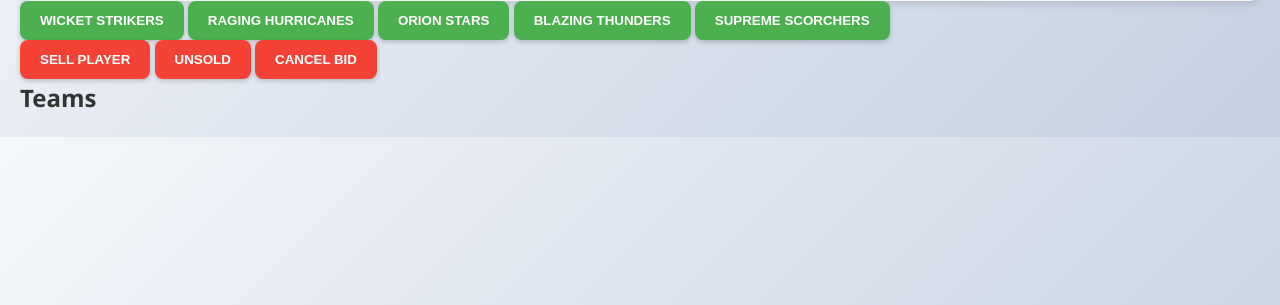
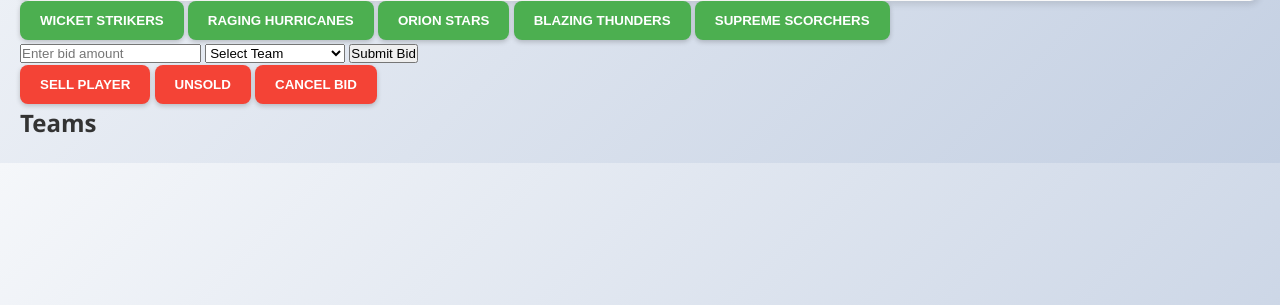
Before and after one commit to rajdshah/Cricket_Auction, a Flask app: template templates/auction.html in a window 1280 px wide. Shown: the part 318-623 px from the top of the page. Run offline with Flask 3, Linux system fonts and the light colour scheme; the template is opened without the code that fills it, so the values that code supplies are empty.

Commit message:
Update auction.html

```diff
--- a/templates/auction.html
+++ b/templates/auction.html
@@ -48,6 +48,20 @@
             <button class="team-button" data-team="Blazing Thunders">Blazing Thunders</button>
             <button class="team-button" data-team="Supreme Scorchers"> Supreme Scorchers</button>
         </div>
+        <div class="bid-controls">
+            <input type="number" id="manual-bid" placeholder="Enter bid amount">
+            <select id="team-select">
+                <option value="">Select Team</option>
+                <option value="Wicket Strikers">Wicket Strikers</option>
+                <option value="Raging Hurricanes">Raging Hurricanes</option>
+                <option value="Orion Stars">Orion Stars</option>
+                <option value="Blazing Thunders">Blazing Thunders</option>
+                <option value="Supreme Scorchers">Supreme Scorchers</option>
+            </select>
+            <button onclick="submitManualBid()">Submit Bid</button>
+        </div>
+
+
 
         <!-- Sell and Unsold Buttons -->
         <button id="sell-button">Sell Player</button>
@@ -95,7 +109,7 @@
         // Auto refresh the auction page every second without any conditions
 setInterval(function() {
     window.location.reload();
-}, 2500); // 1000ms = 1 second
+}, 10000); // 1000ms = 1 second
 
         document.querySelectorAll('.release-btn').forEach(button => {
             button.addEventListener('click', function() {
@@ -215,6 +229,43 @@ setInterval(function() {
             })
             .catch(error => console.error('Error:', error));
         }
+        function submitManualBid() {
+            const bidAmount = parseInt(document.getElementById('manual-bid').value);
+            const teamName = document.getElementById('team-select').value;
+
+            if (!teamName) {
+                alert('Please select a team');
+                return;
+            }
+
+            fetch('/manual_bid', {
+                method: 'POST',
+                headers: {
+                    'Content-Type': 'application/json'
+                },
+                body: JSON.stringify({
+                    team_name: teamName,
+                    bid_amount: bidAmount
+                })
+            })
+            .then(response => response.json())
+            .then(data => {
+                if (data.success) {
+                    updateBidDisplay(data.player);
+                    document.getElementById('manual-bid').value = '';
+                    document.getElementById('team-select').value = '';
+                } else {
+                    alert(data.message);
+                }
+            });
+        }
+
+        function updateBidDisplay(player) {
+            document.getElementById('current-bid').textContent = player.final_bid;
+            document.getElementById('winning-team').textContent = player.winning_team || 'None';
+        }
+
+
 
     </script>
 
```
